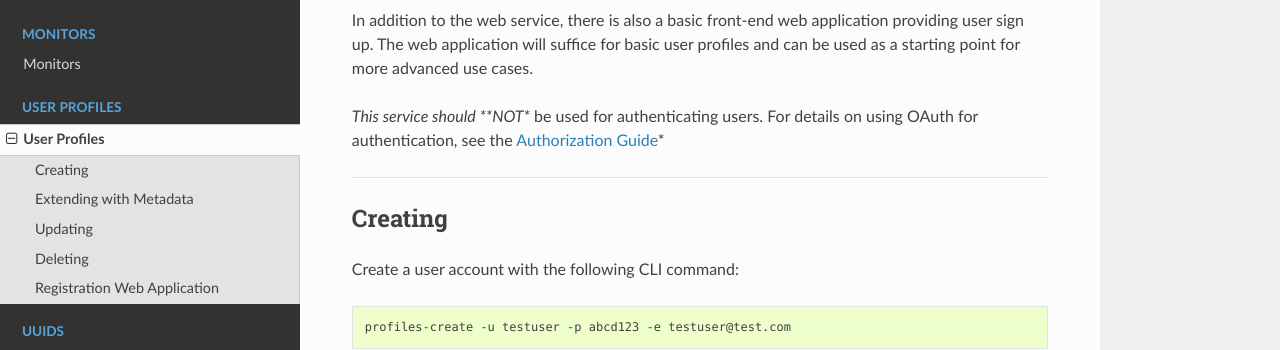
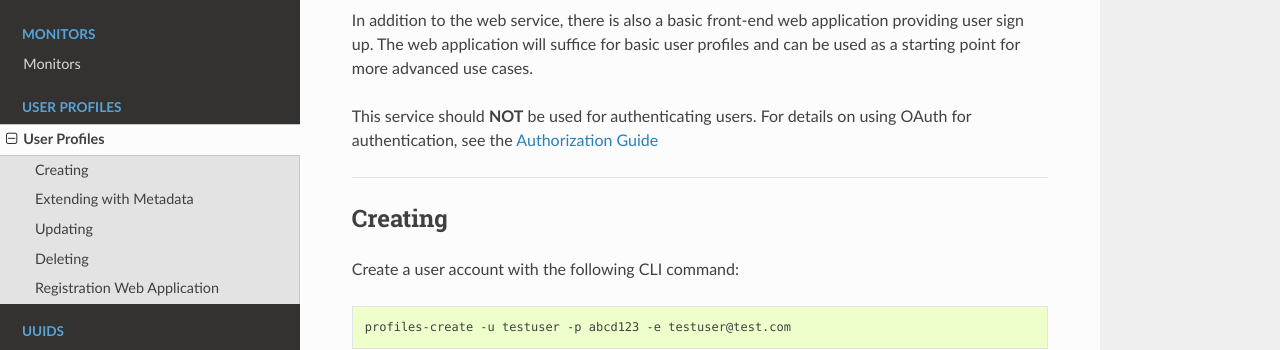
Before and after one commit to TACC-Cloud/agave-docs, a Sphinx documentation site: the page built from docs/agave/guides/profiles/introduction.rst, in a window 1280 px wide and 900 px high, scrolled down 312 px. Shown: the part 151-501 px from the top of the window. Built offline with Sphinx 7.4.7 and the Read the Docs theme 2.0.0, drawn with Linux system fonts in a browser that asks for light colours; cross-references to code outside the pages are shown as plain code; part of the change alters nothing that is shown.

```diff
--- a/docs/agave/guides/profiles/introduction.rst
+++ b/docs/agave/guides/profiles/introduction.rst
@@ -20,8 +20,8 @@ In addition to the web service, there is also a basic front-end web application
 user sign up. The web application will suffice for basic user profiles and can be used
 as a starting point for more advanced use cases.
 
-*This service should **NOT** be used for authenticating users. For details on using OAuth
-for authentication, see the `Authorization Guide <../authorization/introduction.md>`_\ *
+This service should **NOT** be used for authenticating users. For details on using OAuth
+for authentication, see the `Authorization Guide <https://tacc-cloud.readthedocs.io/projects/agave/en/latest/agave/guides/authorization/introduction.html>`_\
 
 ----
 
@@ -219,7 +219,7 @@ Save the extended profile document to the metadata service with the following CL
 
 We do not expect the fields above to provide full support for anything but the most basic
 profiles. The recommended strategy is to use the profiles service in combination with the
-metadata service (see `Metadata Guide <../metadata/introduction.md>`_\ ) to store additional
+metadata service (see `Metadata Guide <https://tacc-cloud.readthedocs.io/projects/agave/en/latest/agave/guides/metadata/introduction.html>`_\ ) to store additional
 information. The metadata service allows you to create custom types using JSON schema,
 making it more flexible than standard LDAP from within a self-service model. Additionally,
 the metadata service includes a rich query interface for retrieving users based on
```
